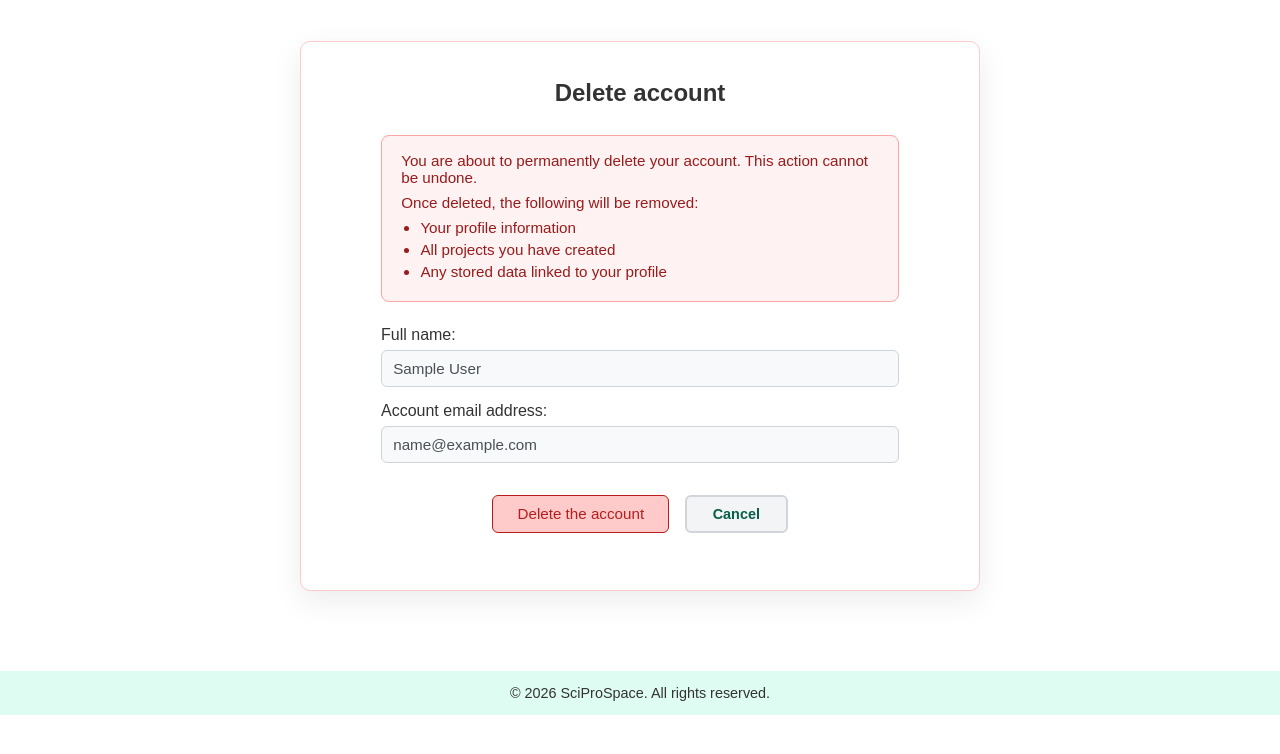
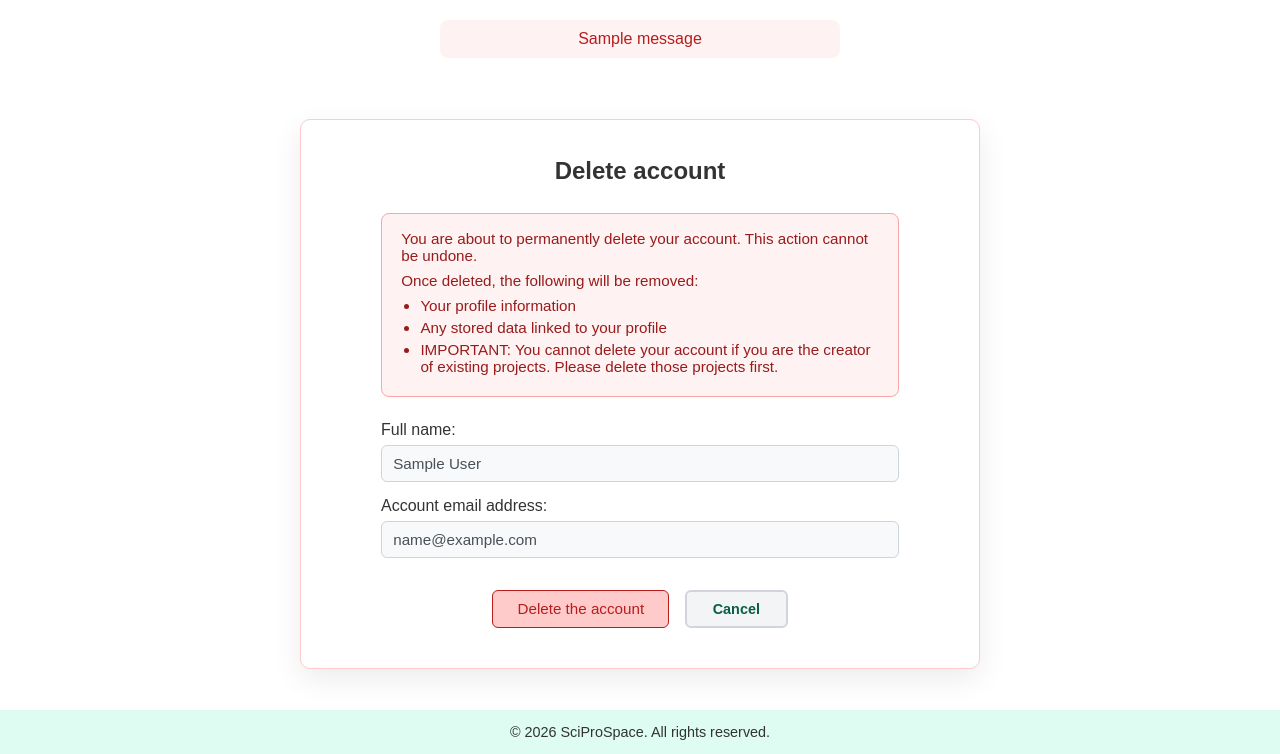
Before and after one commit to di-ton/Django-Basics-Project, a Django app: page /profile/delete/ in a window 1280 px wide. Shown: the part 85-839 px from the top of the page. Before the commit the page ends 800 px from the top, so only its background shows below. Run offline with Django 5.2, Linux system fonts and the light colour scheme; a user stored in the database is signed in; tables that the repository leaves empty hold one stand-in row (values such as "Sample post"); one stand-in notice (Sample message) is shown; parts of the project's set-up code (start-up, migrations or seed data) failed here and were passed over.

Commit message:
Fix user delete error

```diff
--- a/accounts/views.py
+++ b/accounts/views.py
@@ -1,6 +1,8 @@
+from django.contrib import messages
 from django.contrib.auth import get_user_model, login
 from django.contrib.auth.mixins import LoginRequiredMixin, PermissionRequiredMixin
 from django.contrib.auth.views import LoginView, PasswordChangeView, PasswordChangeDoneView
+from django.db.models import ProtectedError
 from django.shortcuts import redirect, get_object_or_404
 from django.urls import reverse_lazy, reverse
 from django.views import View
@@ -136,6 +138,19 @@ class UserDeleteView(LoginRequiredMixin, ProfileRequiredMixin, DeleteView):
         context["form"] = UserDeletePreviewForm(instance=self.object)
         return context
 
+    def post(self, request, *args, **kwargs):
+        user = self.get_object()
+
+        if user.created_projects.exists():
+            messages.error(
+                request,
+                "You cannot delete your account while you have projects. "
+                "Please delete them first."
+            )
+            return redirect("profile-details")
+
+        return super().post(request, *args, **kwargs)
+
 class UserPasswordChangeView(LoginRequiredMixin, ProfileRequiredMixin, PasswordChangeView):
     template_name = "accounts/password-change.html"
     success_url = reverse_lazy("password-change-done")
--- a/static/css/home.css
+++ b/static/css/home.css
@@ -404,6 +404,9 @@ main {
   }
 }
 
+
+
+
 @media (max-width: 480px) {
   .nav ul {
     gap: 12px;
--- a/templates/accounts/profile-delete.html
+++ b/templates/accounts/profile-delete.html
@@ -13,8 +13,8 @@
             <p>Once deleted, the following will be removed:</p>
             <ul>
                 <li>Your profile information</li>
-                <li>All projects you have created</li>
                 <li>Any stored data linked to your profile</li>
+                <li>IMPORTANT: You cannot delete your account if you are the creator of existing projects. Please delete those projects first.</li>
             </ul>
         </div>
 
--- a/templates/common/base.html
+++ b/templates/common/base.html
@@ -43,6 +43,20 @@
     {% include "common/nav.html" %}
   </header>
 
+  {% if messages %}
+  <div class="messages-container">
+  {% if messages %}
+    {% for message in messages %}
+      <div class="alert alert-{{ message.tags }}">
+        <p style="color: #b91c1c; background: #fef2f2; text-align: center; padding: 10px; border-radius: 8px; max-width: 400px; margin: 20px auto;">
+          {{ message }}
+        </p>
+      </div>
+    {% endfor %}
+  {% endif %}
+</div>
+{% endif %}
+
   <!-- MAIN -->
   <main class="site-content">
     {% block content %}
```
